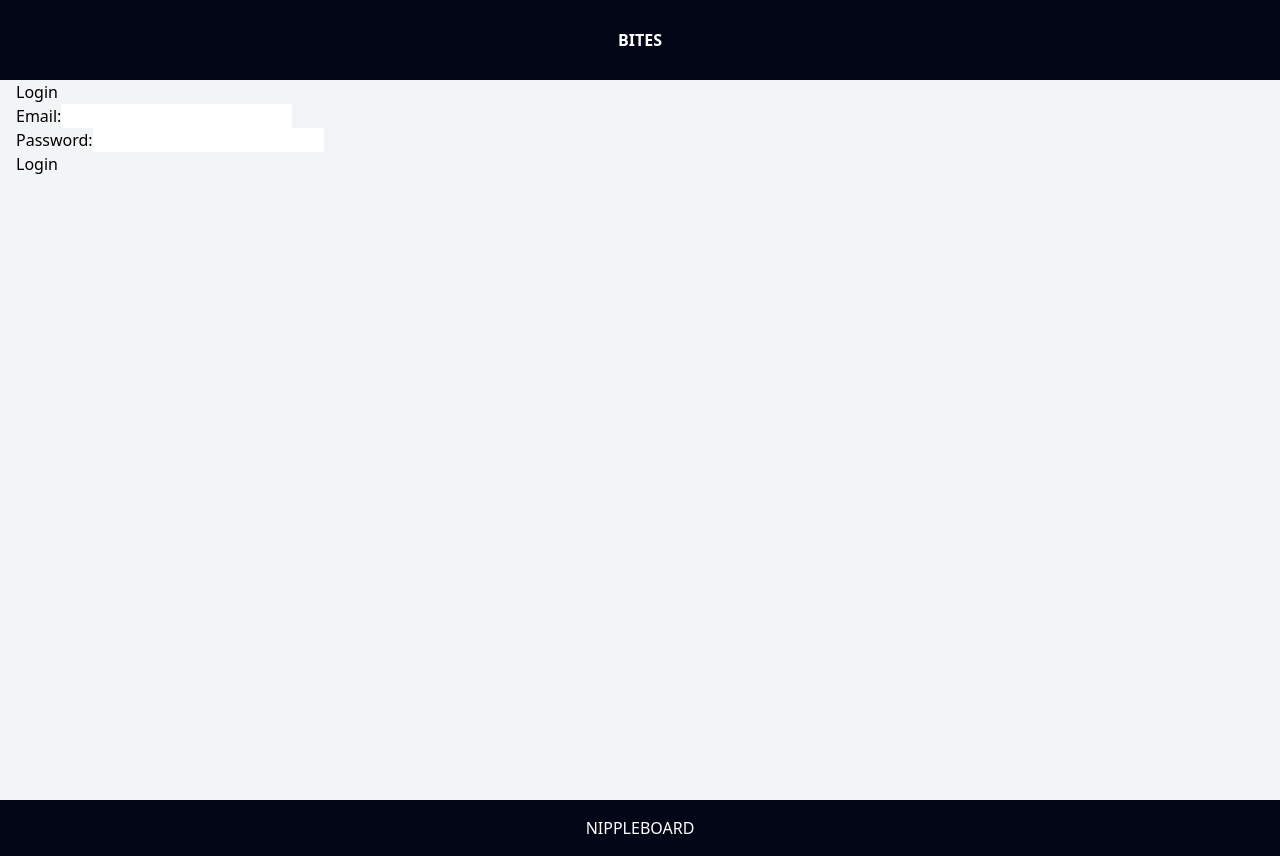
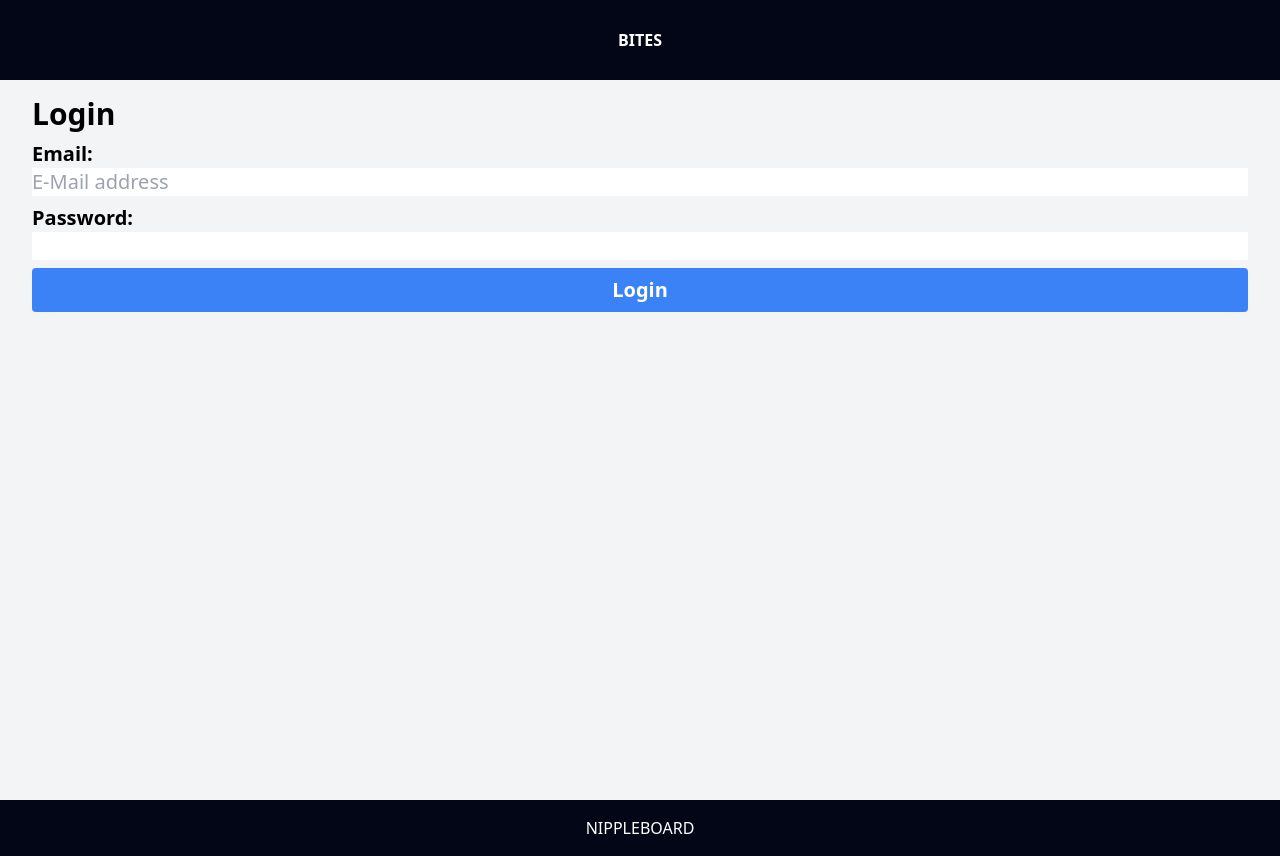
Before and after one commit to zwoefler/Nippleboard, a Vue app: page /login in a window 1280 px wide. Built offline with nearby package versions, Linux system fonts and the light colour scheme; no server answers.

Commit message:
Improved UI for Login Page

```diff
--- a/src/views/Login.vue
+++ b/src/views/Login.vue
@@ -1,16 +1,17 @@
 <template>
-  <div>
-    <h1>Login</h1>
-    <form @submit.prevent="loginUserLoadSounds(email, password)">
-      <div>
-        <label for="email">Email:</label>
-        <input type="email" id="email" v-model="email" required>
+
+  <div class="container mx-auto p-4 flex flex-col justify-center space-y-2 text-xl">
+    <h1 class="text-3xl font-bold">Login</h1>
+    <form class="space-y-2" @submit.prevent="loginUserLoadSounds(email, password)">
+      <div class="flex flex-col">
+        <label class="font-bold" for="email">Email:</label>
+        <input type="email" id="email" placeholder="E-Mail address" v-model="email" required>
       </div>
-      <div>
-        <label for="password">Password:</label>
+      <div class="flex flex-col">
+        <label class="font-bold" for="password">Password:</label>
         <input type="password" id="password" v-model="password" required>
       </div>
-      <button type="submit">Login</button>
+      <Button class="w-full" type="submit">Login</Button>
     </form>
   </div>
 </template>
@@ -18,6 +19,7 @@
 <script setup lang="ts">
 import { ref } from 'vue';
 import { loginUserLoadSounds } from '@/middleware/authentication';
+import Button from "@/components/Button.vue"
 
 const email = ref('');
 const password = ref('');
```
